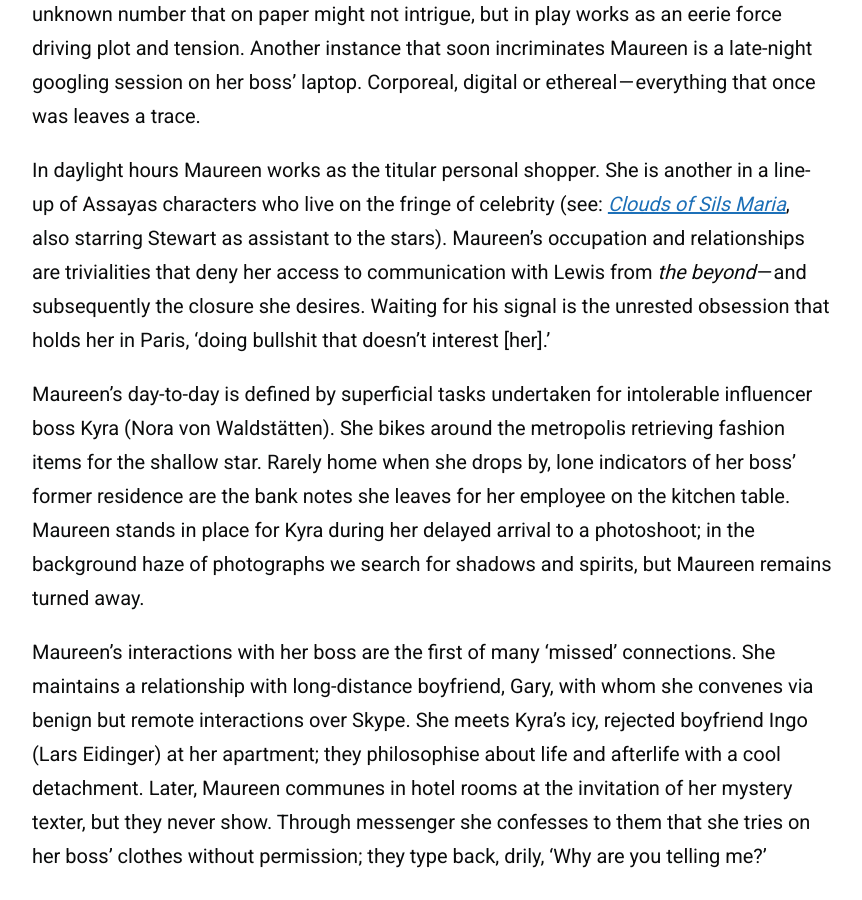
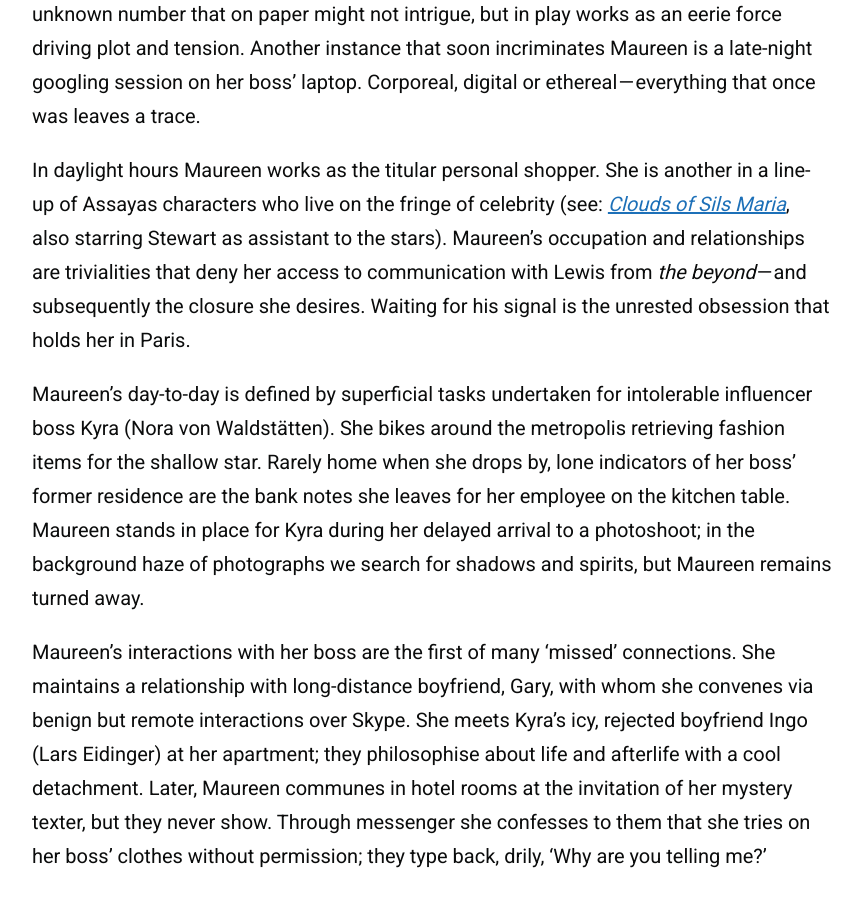
Before and after one commit to zoeurl/zoedowney.github.io, a Jekyll site: the page built from _posts/2023-12-08-personal-shopper.md, in a window 1280 px wide and 900 px high, scrolled down 1376 px. Shown: the whole window, without its empty margins (208-1070 px from the left). Built offline with Jekyll 4.4.1, drawn with Linux system fonts in a browser that asks for light colours.

Commit message:
Update 2023-12-08-personal-shopper.md

```diff
--- a/_posts/2023-12-08-personal-shopper.md
+++ b/_posts/2023-12-08-personal-shopper.md
@@ -14,7 +14,7 @@ In a Parisian café, American Maureen Cartwright (Kristen Stewart) meets with po
 
 Maureen orders a Klint [book](https://www.amazon.co.uk/Hilma-Af-Klint-David-Lomas/dp/3775734899/ref=sr_1_1?crid=3EECI1DAZPFCG&keywords=hilma+af+klint+a+pioneer+of+abstraction&qid=1700658419&sprefix=hilma+af+klint+a+pioneer+of+abstraction%2Caps%2C99&sr=8-1) online and is pictured watching YouTube videos about the artist on the métro. I’m a fan of media that abides by current technological habits. (She tucks her earphone cables under her sweater so that the buds aren't yanked out during transit.) A pivotal setpiece hinges on an exchange of back-and-forth texting with an unknown number that on paper might not intrigue, but in play works as an eerie force driving plot and tension. Another instance that soon incriminates Maureen is a late-night googling session on her boss’ laptop. Corporeal, digital or ethereal — everything that once was leaves a trace.
 
-In daylight hours Maureen works as the titular personal shopper. She is another in a line-up of Assayas characters who live on the fringe of celebrity (see: [_Clouds of Sils Maria_](https://www.theguardian.com/film/2015/may/17/clouds-of-sils-maria-review-juliette-binoche), also starring Stewart as assistant to the stars). Maureen’s occupation and relationships are trivialities that deny her access to communication with Lewis from _the beyond_ — and subsequently the closure she desires. Waiting for his signal is the unrested obsession that holds her in Paris, 'doing bullshit that doesn't interest [her].'
+In daylight hours Maureen works as the titular personal shopper. She is another in a line-up of Assayas characters who live on the fringe of celebrity (see: [_Clouds of Sils Maria_](https://www.theguardian.com/film/2015/may/17/clouds-of-sils-maria-review-juliette-binoche), also starring Stewart as assistant to the stars). Maureen’s occupation and relationships are trivialities that deny her access to communication with Lewis from _the beyond_ — and subsequently the closure she desires. Waiting for his signal is the unrested obsession that holds her in Paris.
 
 Maureen's day-to-day is defined by superficial tasks undertaken for intolerable influencer boss Kyra (Nora von Waldstätten). She bikes around the metropolis retrieving fashion items for the shallow star. Rarely home when she drops by, lone indicators of her boss’ former residence are the bank notes she leaves for her employee on the kitchen table. Maureen stands in place for Kyra during her delayed arrival to a photoshoot; in the background haze of photographs we search for shadows and spirits, but Maureen remains turned away.
 
```
